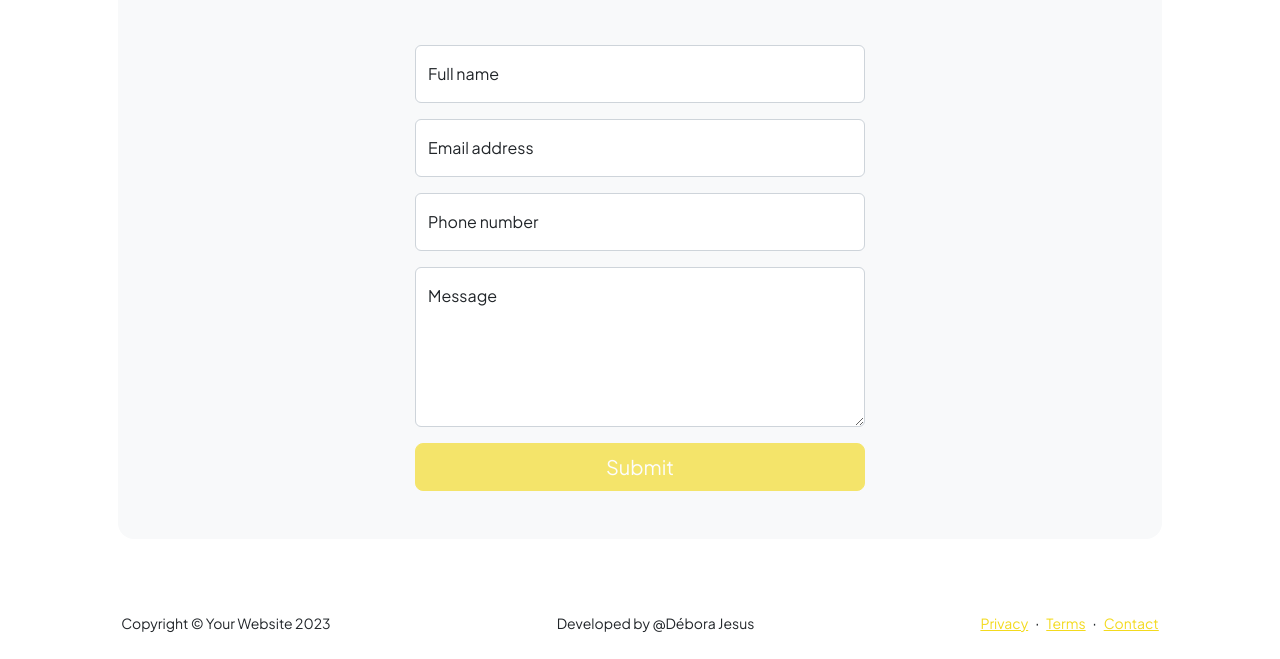
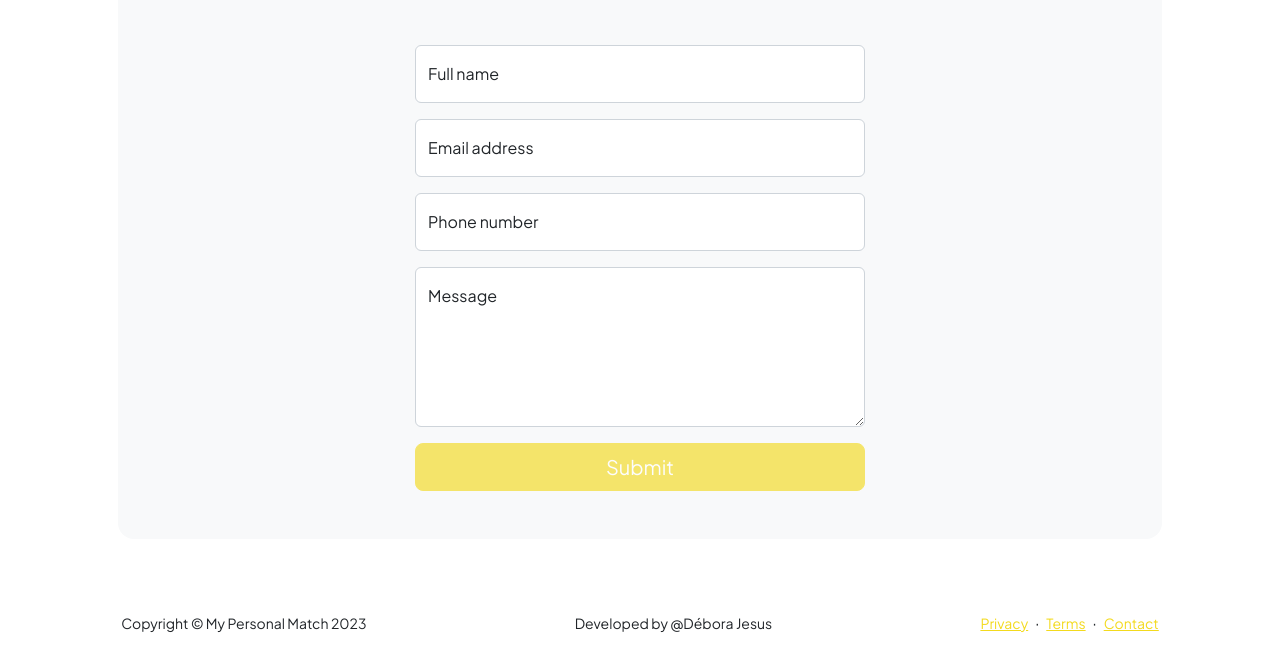
Before and after one commit to debssmartins/yourpersonalmatch, a plain HTML site: page FrontEnd/contact.html in a window 1280 px wide. Shown: the part 321-980 px from the top of the page. Drawn offline with nearby package versions, Linux system fonts and the light colour scheme.

Commit message:
#frontendchanges

```diff
--- a/FrontEnd/contact.html
+++ b/FrontEnd/contact.html
@@ -110,7 +110,7 @@
         <footer class="bg-white py-4 mt-auto">
             <div class="container px-5">
                 <div class="row align-items-center justify-content-between flex-column flex-sm-row">
-                    <div class="col-auto"><div class="small m-0">Copyright &copy; Your Website 2023</div></div>
+                    <div class="col-auto"><div class="small m-0">Copyright &copy; My Personal Match 2023</div></div>
                     <div class="col-auto"><div class="small m-0">Developed by @Débora Jesus</div></div>
                     <div class="col-auto">
                         <a class="small" href="#!">Privacy</a>
```
Also changed, not shown: FrontEnd/register.html (+1 -1 lines).
